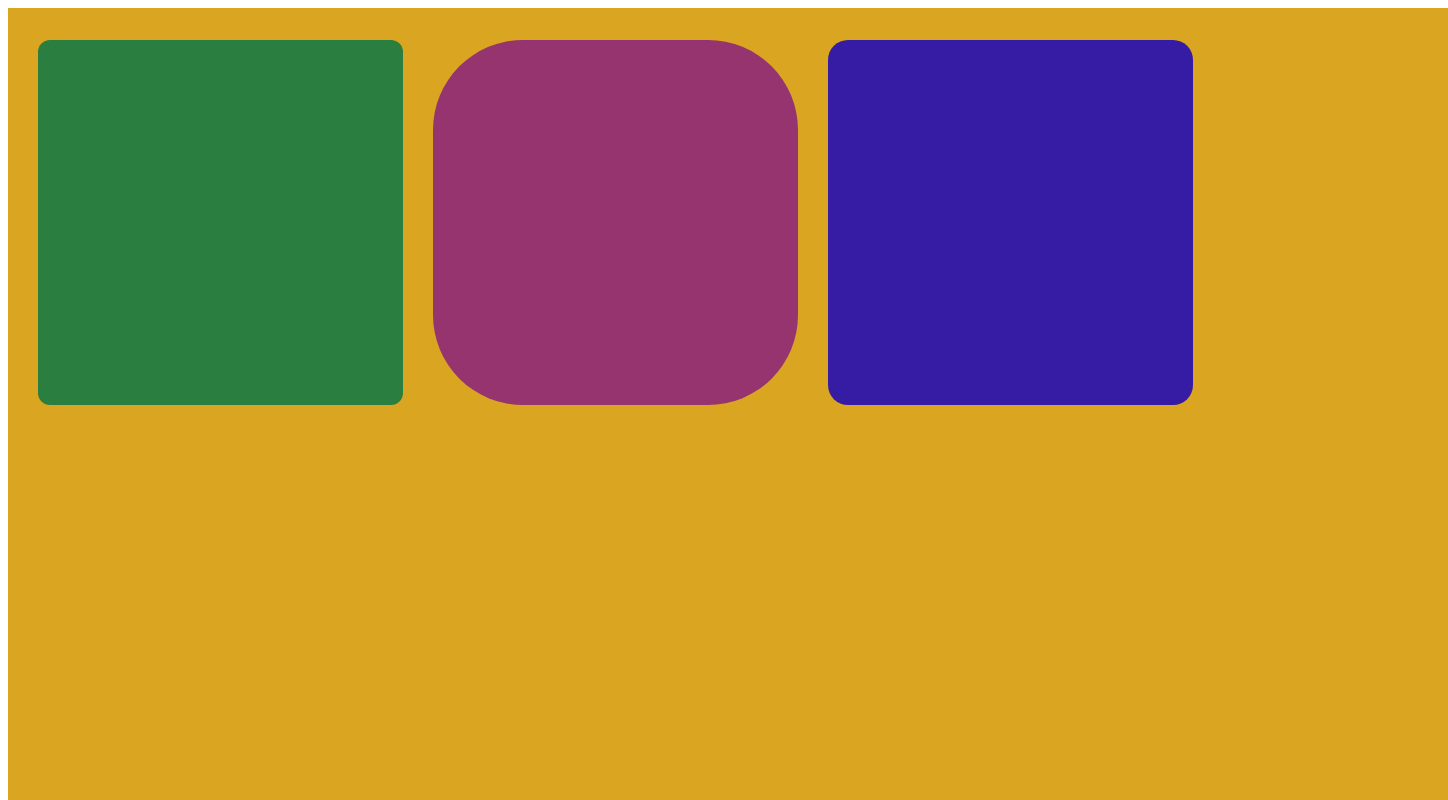
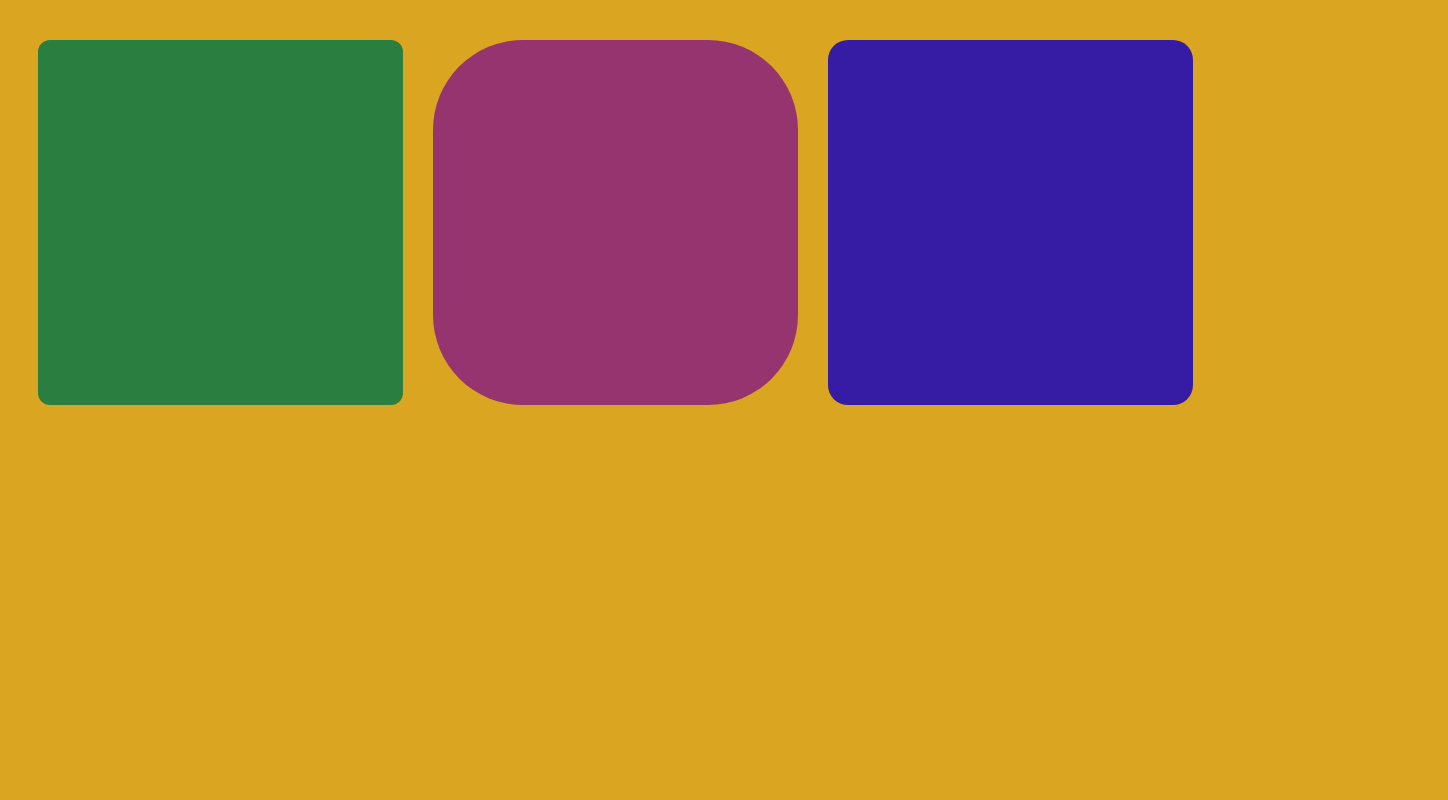
Before and after one commit to etoxujadze/disp, a plain HTML site: page index.html in a window 1280 px wide. Shown: the top 800 px of the page, 1448 px wide, since content can reach past the window. Drawn offline with Linux system fonts and the light colour scheme.

Commit message:
Add files via upload

```diff
--- a/style.css
+++ b/style.css
@@ -1,9 +1,8 @@
 .flex-container {
     display: flex;
-    background-color: #DAA520;
-    width: 1440px;
-    height: 1024px;
-
+}
+body {
+    background-color: #dAA520;
 }
 .cont {
     width: 365px;
```
